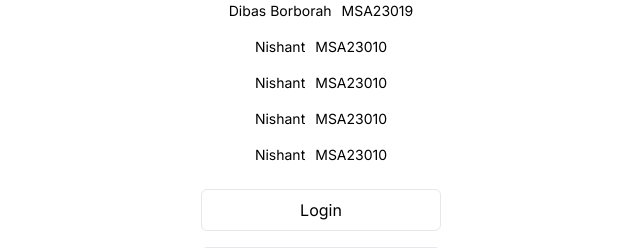
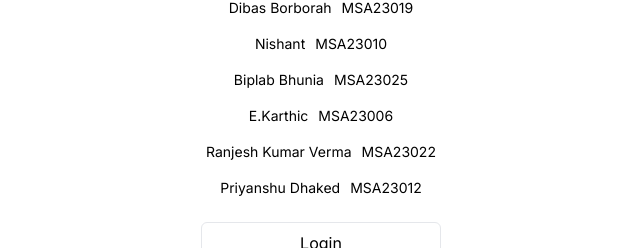
Before and after one commit to dibkb/trafficmanage--two, a Next.js app: page / in a window 1280 px wide. Shown: the part 307-555 px from the top of the page, without its empty margins (319-959 px from the left). Built offline with nearby package versions, Linux system fonts and the light colour scheme; no server answers.

Commit message:
name updated

```diff
--- a/src/app/page.tsx
+++ b/src/app/page.tsx
@@ -15,9 +15,10 @@ export default function Home() {
       <main className="flex items-center flex-col gap-4 w-full">
         <Name name={"Dibas Borborah"} roll={"MSA23019"} />
         <Name name={"Nishant"} roll={"MSA23010"} />
-        <Name name={"Nishant"} roll={"MSA23010"} />
-        <Name name={"Nishant"} roll={"MSA23010"} />
-        <Name name={"Nishant"} roll={"MSA23010"} />
+        <Name name={"Biplab Bhunia"} roll={"MSA23025"} />
+        <Name name={"E.Karthic"} roll={"MSA23006"} />
+        <Name name={"Ranjesh Kumar Verma"} roll={"MSA23022"} />
+        <Name name={"Priyanshu Dhaked"} roll={"MSA23012"} />
       </main>
       <section className="flex flex-col gap-4 w-60">
         <Link
```
Also changed, not shown: public/logo.png (added).
